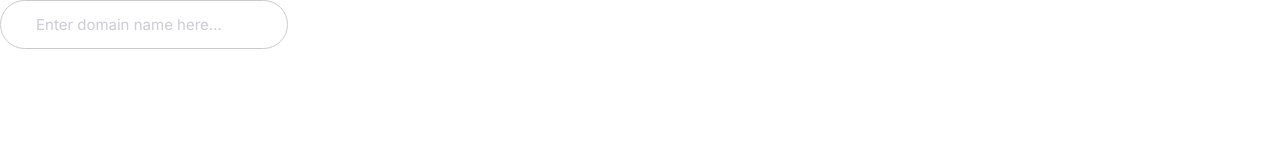
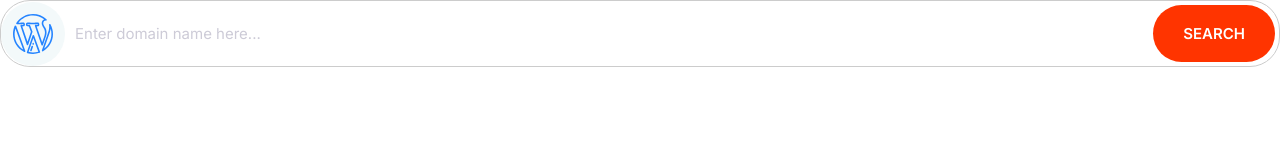
Before and after one commit to Notonogoro/moshify, a plain HTML site: page index.html in a window 1280 px wide. Drawn offline with Linux system fonts and the light colour scheme.

Commit message:
Add input group component

```diff
--- a/css/styles.css
+++ b/css/styles.css
@@ -4,6 +4,8 @@
   --color-accent: #ff3400;
   --color-headings: #1b0760;
   --color-body: #918ca4;
+  --color-border: #ccc;
+  --border-radius: 30px;
 }
 
 *,
@@ -241,16 +243,33 @@ a {
 
 /* Input */
 .input {
-  border-radius: 30px;
-  border: 1px solid #ccc;
+  border-radius: var(--border-radius);
+  border: 1px solid var(--color-border);
   color: var(--color-headings);
   font-size: 2rem;
   outline: 0;
   padding: 1.5rem 3.5rem;
 }
 
-.input::placeholder {
+::placeholder {
   color: #cdcbd7;
+}
+
+.input-group {
+  border: 1px solid var(--color-border);
+  border-radius: var(--border-radius);
+  display: flex;
+  align-items: center;
+}
+
+.input-group .input {
+  border: 0;
+  flex-grow: 1;
+  padding: 1.5rem 1rem;
+}
+
+.input-group .btn {
+  margin: 4px;
 }
 
 @media screen and (min-width: 1024px) {
--- a/index.html
+++ b/index.html
@@ -14,6 +14,12 @@
     <link rel="stylesheet" href="css/styles.css" />
   </head>
   <body>
+    <div class="input-group">
+      <span class="icon-container">
+        <svg class="icon icon--primary">
+          <use xlink:href="images/sprite.svg#wordpress"></use>
+        </svg>
+      </span>
       <input
         type="text"
         name=""
@@ -21,5 +27,7 @@
         class="input"
         placeholder="Enter domain name here..."
       />
+      <button class="btn btn--accent">Search</button>
+    </div>
   </body>
 </html>
```
Also changed, not shown: components/input-groups.html (added, +15 -0 lines). Lines whose indentation alone changed are shown as unchanged.
